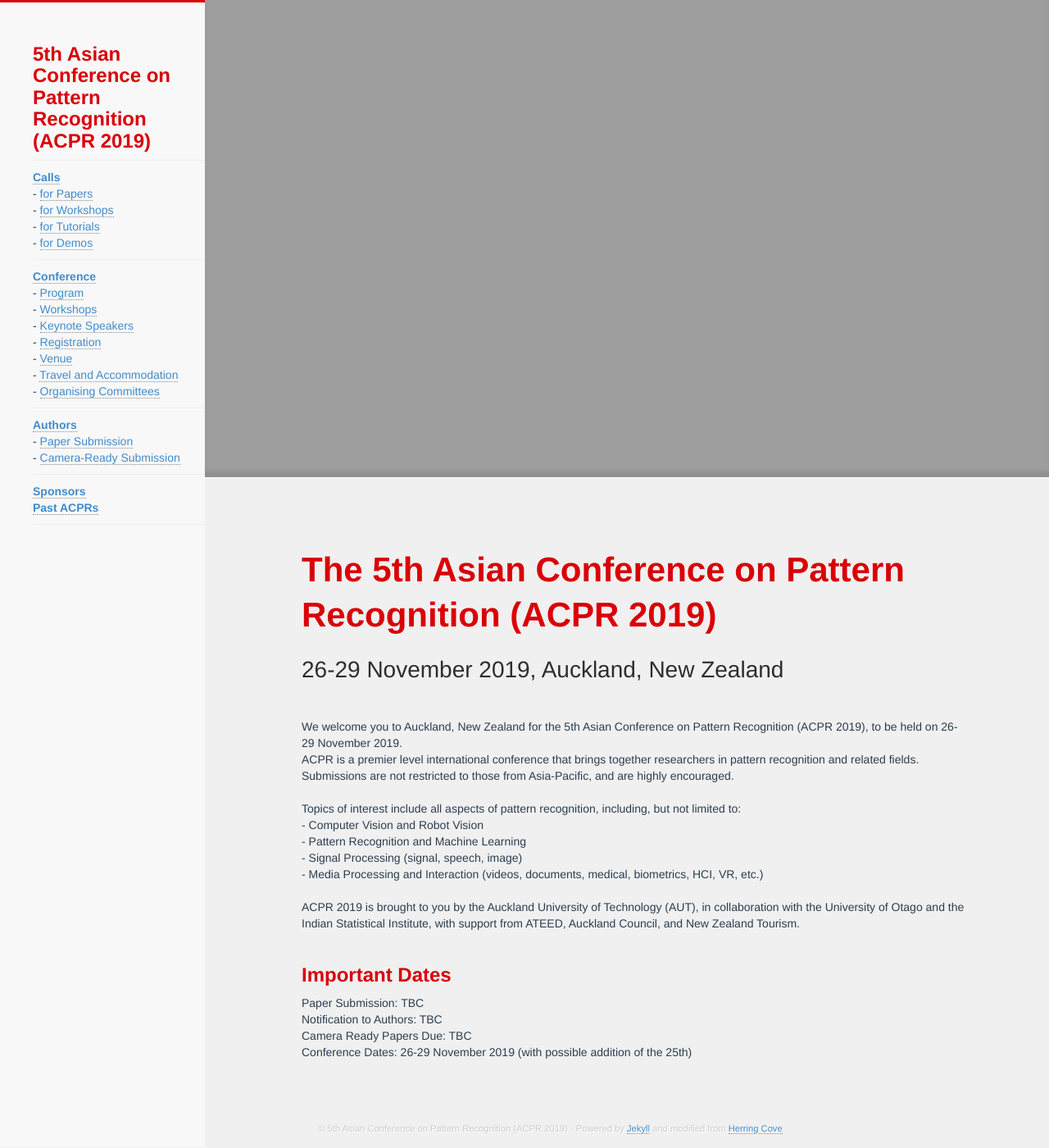
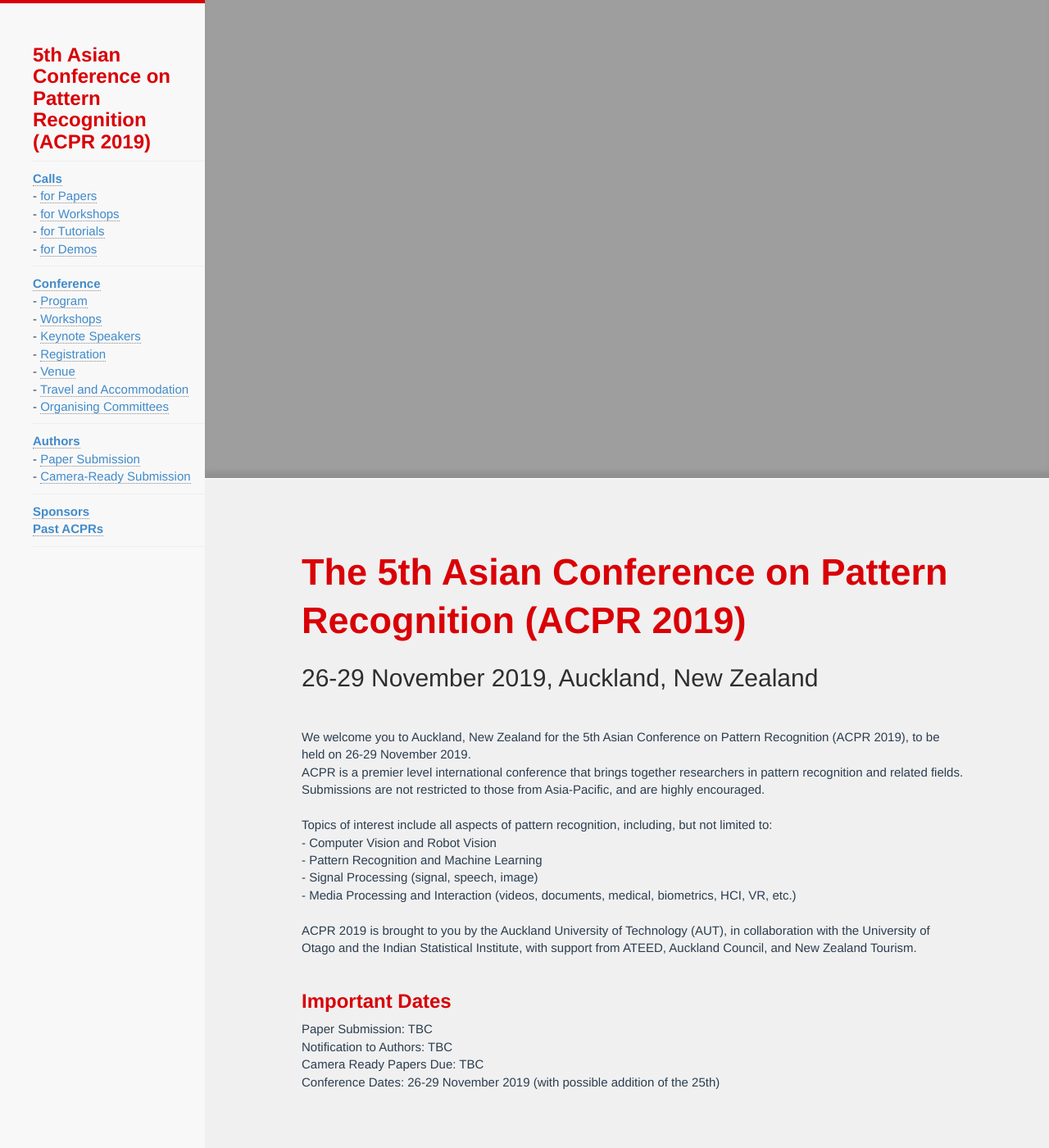
Before and after one commit to AndrewChenUoA/ACPR2019, a Jekyll site: the page built from index.html, in a window 1280 px wide and 1400 px high. Shown: the whole window at 82% size. Built offline with Jekyll 4.4.1, drawn with Linux system fonts in a browser that asks for light colours; nearby versions of some CDN libraries; Markdown is read by kramdown in place of the engine named in the settings.

Commit message:
Try fix font size again

```diff
--- a/_includes/showcase.html
+++ b/_includes/showcase.html
@@ -1,6 +1,6 @@
     </div>
     <style>
-    .showcase-wrapper {background-image: url("{{ site.baseurl }}/images/newheader.png"); background-position:center; max-height:600px}
+    .showcase-wrapper {background-image: url("{{ site.baseurl }}/images/newheader.PNG"); background-position:center; max-height:600px}
     </style>
     <div class="showcase-wrapper sticky">
       <div class="showcase-text">
--- a/css/hc.css
+++ b/css/hc.css
@@ -7,8 +7,8 @@ body
   background-color:#f0f0f0;
   width:100%;
   border-top:solid #d90006;
-  border-width:4px
-  font-size:150%;
+  border-width:4px;
+  font-size:150% !important;
 }
 
 h1,h2,h3,h4,h5,h6
```
